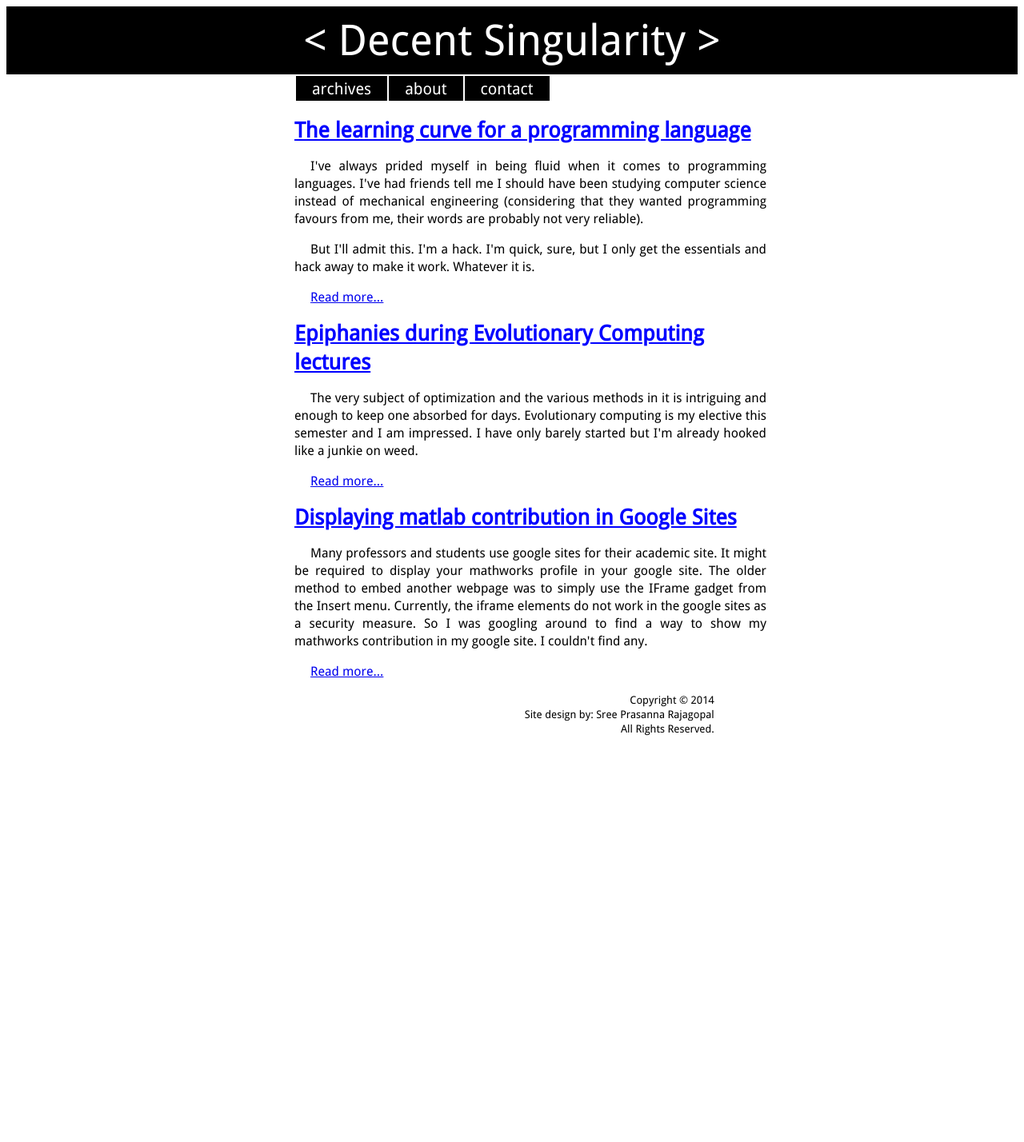
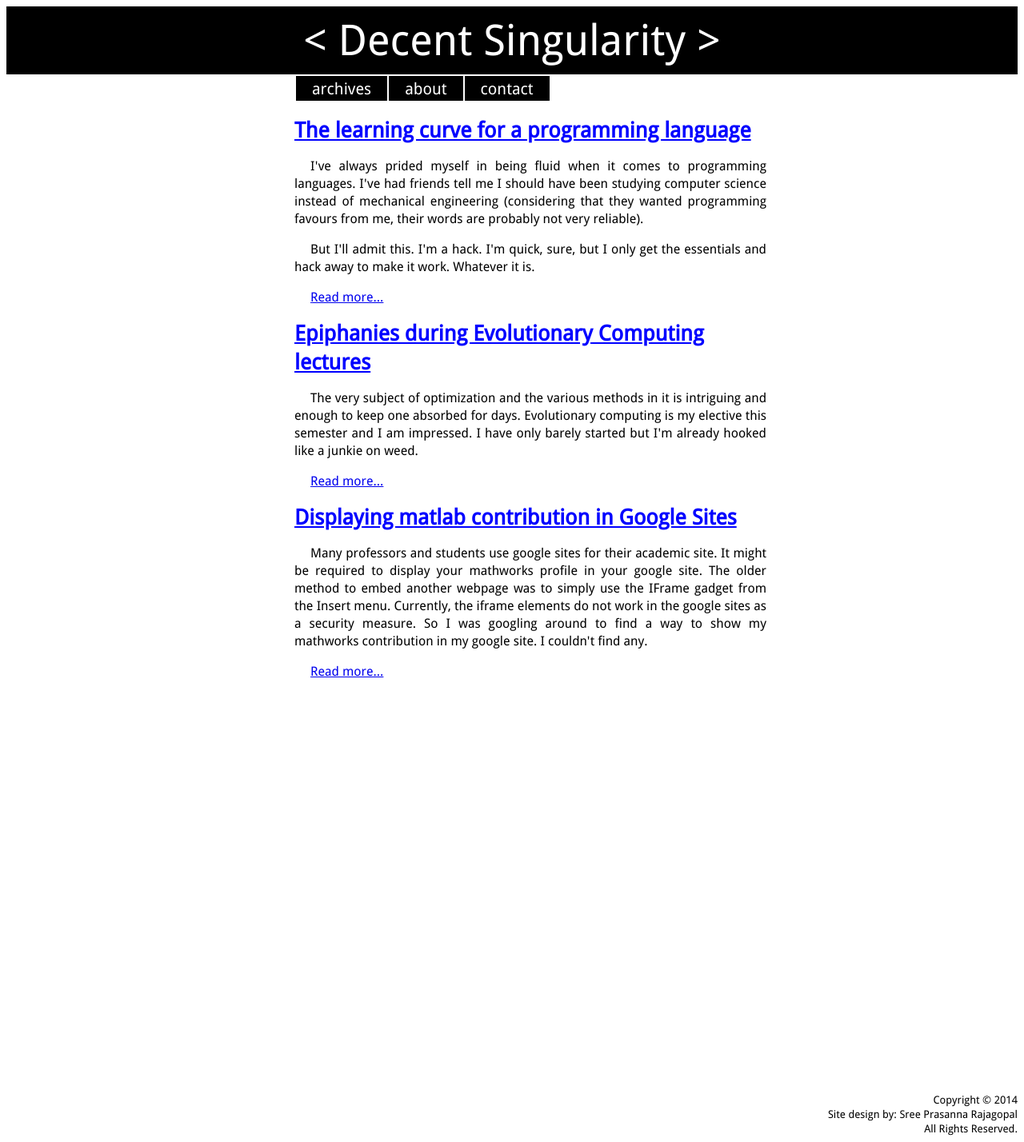
Before and after one commit to allinadaysdecay/sprajagopal.github.io, a Jekyll site: the page built from index.html, in a window 1280 px wide. Shown: the whole page at 80% size. Built offline with Jekyll 4.4.1, drawn with Linux system fonts in a browser that asks for light colours; Markdown is read by kramdown in place of the engine named in the settings; the list of posts is cut into pages by our own code; before the commit the page ends 928 px from its top, so only the background shows below that.

Commit message:
footer width and placement changed

```diff
--- a/css/css-conf.css
+++ b/css/css-conf.css
@@ -112,6 +112,8 @@ max-width: 600px;
 font-size: 10pt;
 text-align: right;
 margin-right: 30%;
+padding-top:  500px;
+width: 100%;
 }
 
 /* fix fonts */
```
